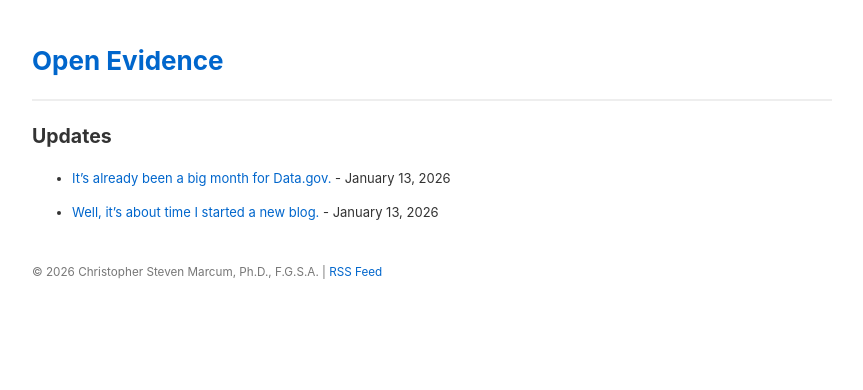
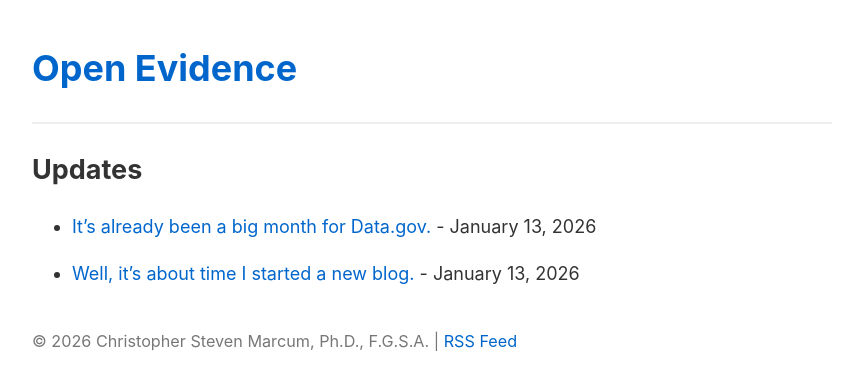
Before and after one commit to cmarcum/marcum-blog, a Jekyll site: the page built from index.md, in a window 1280 px wide. Shown: the top 390 px of the page, without its empty margins (208-1071 px from the left). Built offline with Jekyll 4.4.1, drawn with Linux system fonts in a browser that asks for light colours.

Commit message:
Update default.html
updated formatting

```diff
--- a/_layouts/default.html
+++ b/_layouts/default.html
@@ -6,11 +6,12 @@
   <title>{{ page.title | default: site.title }}</title>
   {% feed_meta %}
   <style>
-    body { font-family: -apple-system, sans-serif; line-height: 1.6; max-width: 800px; margin: 40px auto; padding: 0 20px; color: #333; font-size: 13px;}
-    header { border-bottom: 2px solid #eee; margin-bottom: 20px; }
+    body { font-family: -apple-system, sans-serif; line-height: 1.6; max-width: 800px; margin: 40px auto; padding: 0 20px; color: #333; font-size: 18px;}
+    header { border-bottom: 2px solid #eee; margin-bottom: 24px; }
     a { color: #0066cc; text-decoration: none; }
     a:hover { text-decoration: underline; }
     footer { margin-top: 40px; font-size: 0.9em; color: #777; }
+    img { max-width: 100%; height: auto; display: block; margin: 1em auto; }
   </style>
 </head>
 <body>
```
